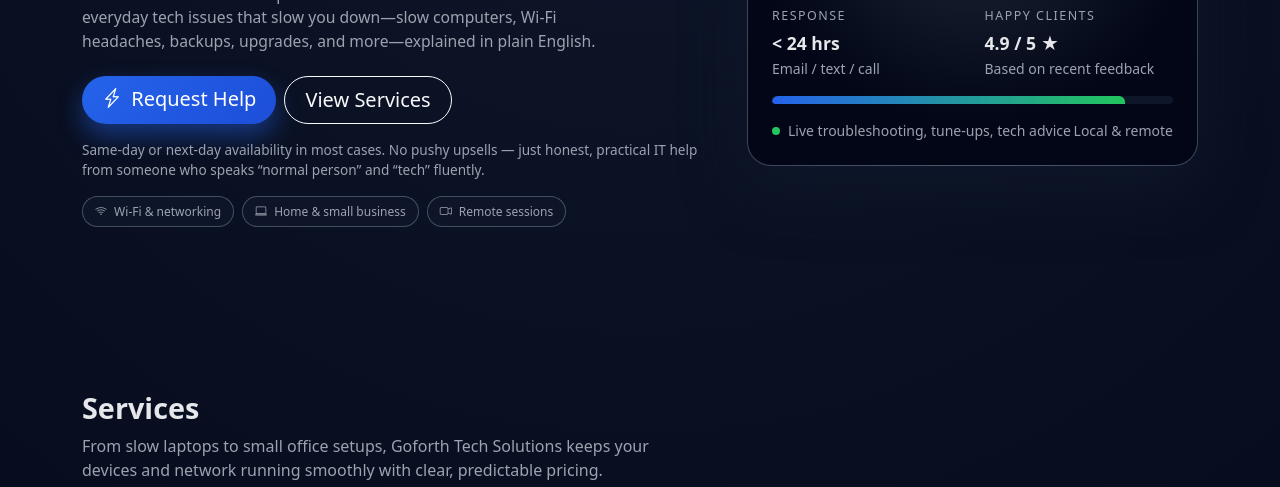
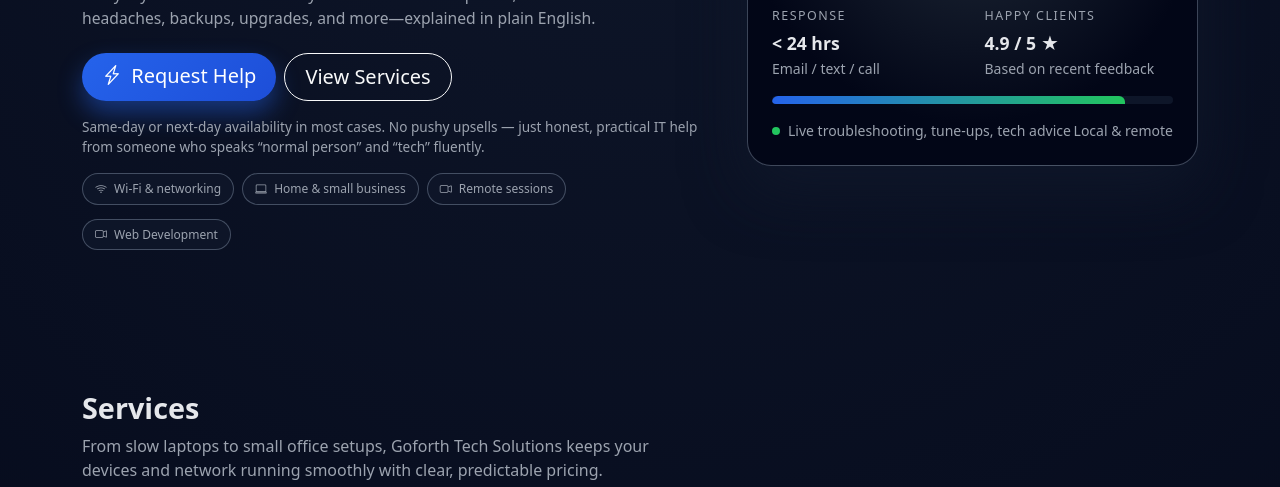
Before and after one commit to GoforthTechSolutions/GoforthTechSolutions, a plain HTML site: page index.html in a window 1280 px wide. Shown: the part 313-800 px from the top of the page. Drawn offline with nearby package versions, Linux system fonts and the light colour scheme.

Commit message:
Update index.html

```diff
--- a/index.html
+++ b/index.html
@@ -120,6 +120,9 @@
             </span>
             <span class="badge-soft">
               <i class="bi bi-camera-video me-1"></i> Remote sessions
+            </span>
+            <span class="badge-soft">
+              <i class="bi bi-camera-video me-1"></i> Web Development
             </span>
           </div>
         </div>
```
